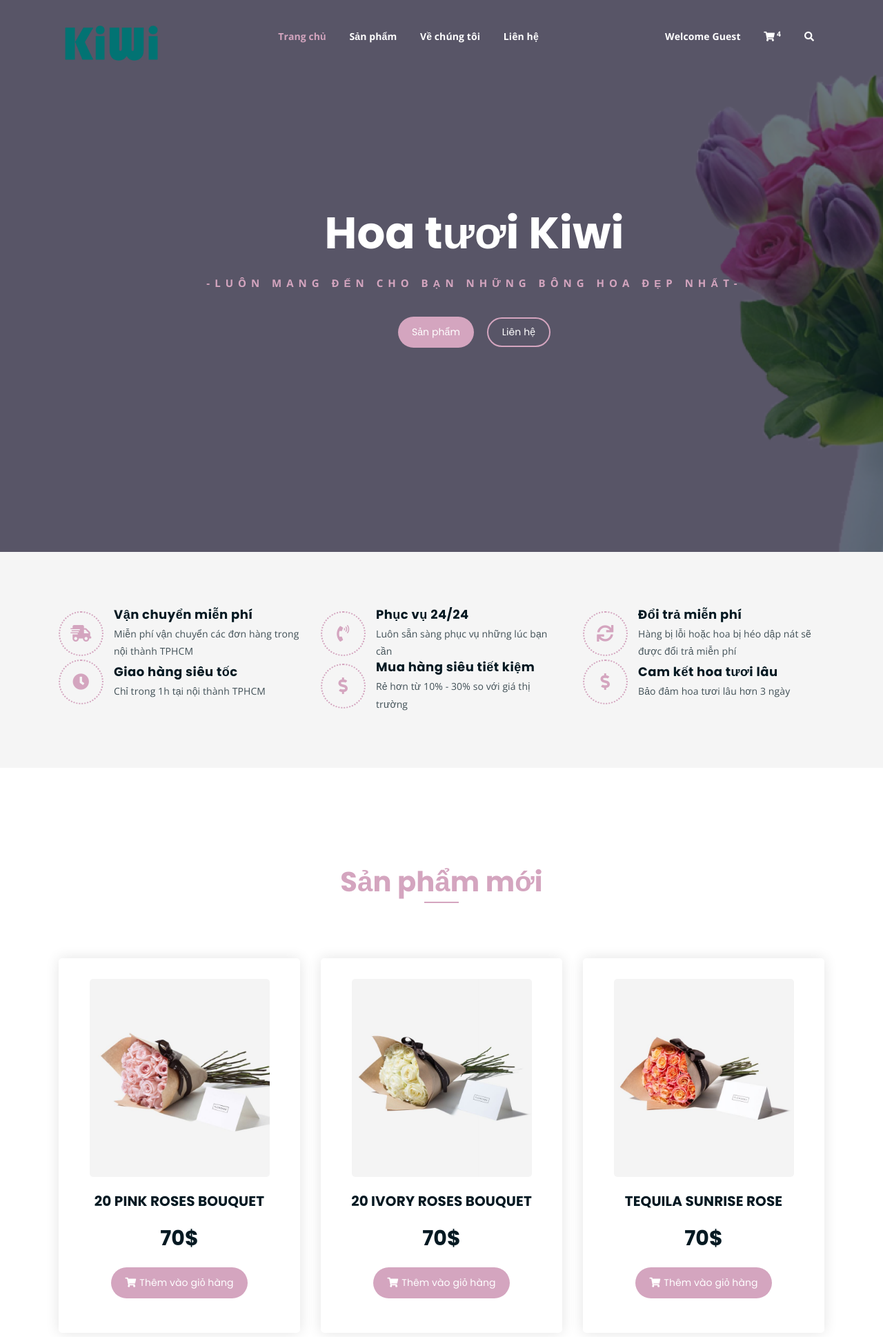
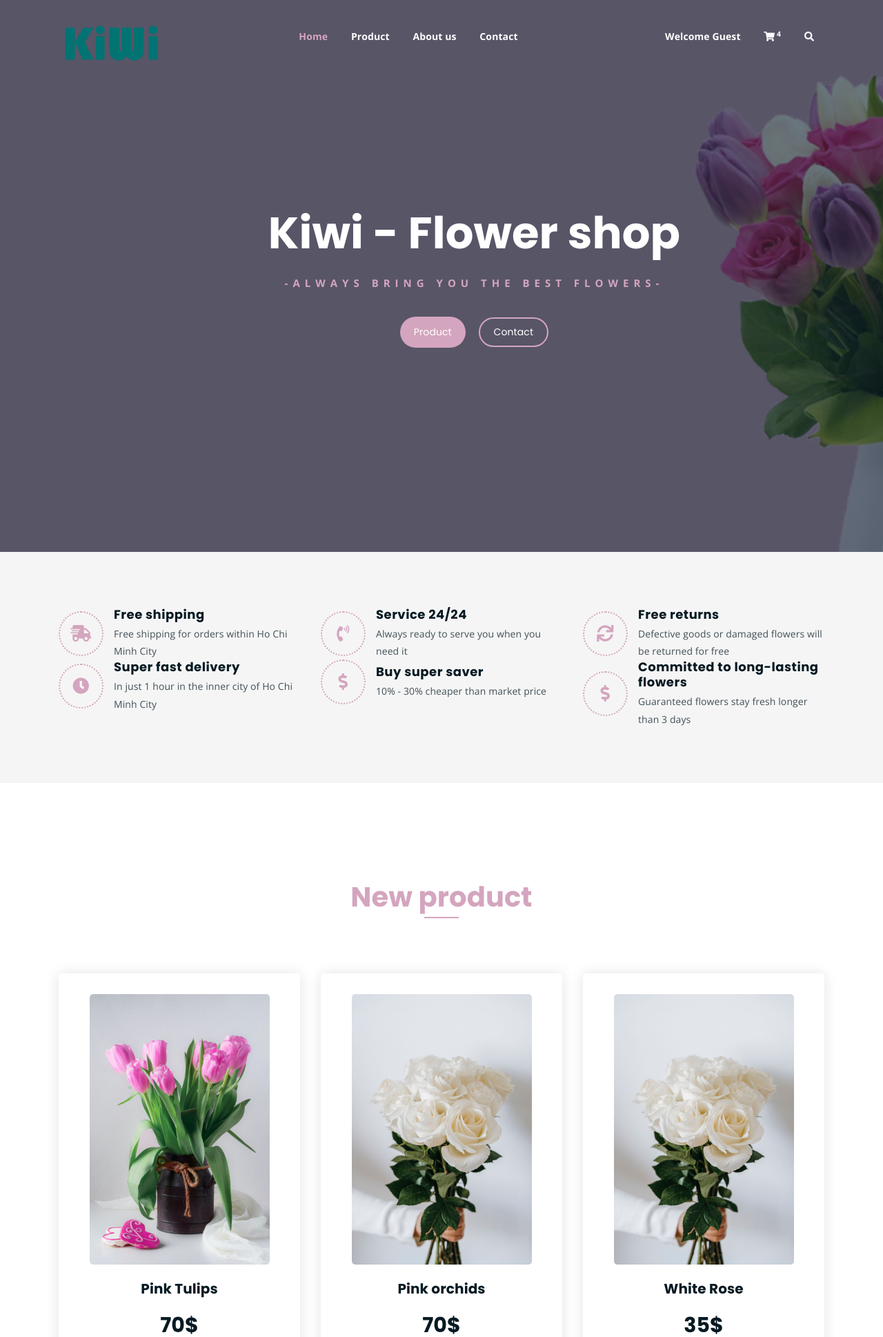
Before and after one commit to Sherlockian1212/kiwi-flowershop, a PHP site: page / in a window 1280 px wide. Shown: the top 1938 px of the page at 69% size. Run offline with PHP 8.4, Linux system fonts and the light colour scheme; data comes from the database, SQL or seed files in the repository.

Commit message:
update index.php

```diff
--- a/index.php
+++ b/index.php
@@ -69,18 +69,13 @@ session_start();
 					<!-- menu start -->
 					<nav class="main-menu">
 						<ul>
-							<li class="current-list-item"><a href="index.html">Trang chủ</a>
+							<li class="current-list-item"><a href="index.html">Home</a>
 							</li>
-							<li><a href="shop.php">Sản phẩm</a>
-								<ul class="sub-menu">
-									<li><a href="shop.php">Tất cả sản phẩm</a></li>
-									<li><a href="cart.php">Giỏ hàng</a></li>
-									<li><a href="user_area/checkout.php">Đặt hàng</a></li>
-								</ul>
+							<li><a href="shop.php">Product</a>
 							</li>
-							<li><a href="about.php">Về chúng tôi</a>
+							<li><a href="about.php">About us</a>
 							</li>
-							<li><a href="contact.php">Liên hệ</a></li>
+							<li><a href="contact.php">Contact</a></li>
 							<li>
 								<div class="header-icons">
 									<?php
@@ -143,9 +138,9 @@ session_start();
 				<span class="close-btn"><i class="fas fa-window-close"></i></span>
 				<div class="search-bar">
 					<div class="search-bar-tablecell">
-						<h3>Bạn muốn tìm gì?</h3>
-						<input type="text" placeholder="Từ khóa">
-						<button type="submit">Tìm kiếm<i class="fas fa-search"></i></button>
+						<h3>What do you want to search?</h3>
+						<input type="text" placeholder="Key">
+						<button type="submit">Search<i class="fas fa-search"></i></button>
 					</div>
 				</div>
 			</div>
@@ -161,11 +156,11 @@ session_start();
 			<div class="col-lg-9 offset-lg-2 text-center">
 				<div class="hero-text">
 					<div class="hero-text-tablecell">
-						<h1>Hoa tươi Kiwi</h1>
-						<p class="subtitle">-luôn mang đến cho bạn những bông hoa đẹp nhất-</p>
+						<h1>Kiwi - Flower shop</h1>
+						<p class="subtitle">-ALWAYS BRING YOU THE BEST FLOWERS-</p>
 						<div class="hero-btns">
-							<a href="shop.php" class="boxed-btn">Sản phẩm</a>
-							<a href="contact.php" class="bordered-btn">Liên hệ</a>
+							<a href="shop.php" class="boxed-btn">Product</a>
+							<a href="contact.php" class="bordered-btn">Contact</a>
 						</div>
 					</div>
 				</div>
@@ -186,8 +181,8 @@ session_start();
 						<i class="fas fa-shipping-fast"></i>
 					</div>
 					<div class="content">
-						<h3>Vận chuyển miễn phí</h3>
-						<p>Miễn phí vận chuyển các đơn hàng trong nội thành TPHCM</p>
+						<h3>Free shipping</h3>
+						<p>Free shipping for orders within Ho Chi Minh City</p>
 					</div>
 				</div>
 			</div>
@@ -197,8 +192,8 @@ session_start();
 						<i class="fas fa-phone-volume"></i>
 					</div>
 					<div class="content">
-						<h3>Phục vụ 24/24</h3>
-						<p>Luôn sẵn sàng phục vụ những lúc bạn cần</p>
+						<h3>Service 24/24</h3>
+						<p>Always ready to serve you when you need it</p>
 					</div>
 				</div>
 			</div>
@@ -208,8 +203,8 @@ session_start();
 						<i class="fas fa-sync"></i>
 					</div>
 					<div class="content">
-						<h3>Đổi trả miễn phí</h3>
-						<p>Hàng bị lỗi hoặc hoa bị héo dập nát sẽ được đổi trả miễn phí</p>
+						<h3>Free returns</h3>
+						<p>Defective goods or damaged flowers will be returned for free</p>
 					</div>
 				</div>
 			</div>
@@ -222,8 +217,8 @@ session_start();
 						<i class="fas fa-clock"></i>
 					</div>
 					<div class="content">
-						<h3>Giao hàng siêu tốc</h3>
-						<p>Chỉ trong 1h tại nội thành TPHCM</p>
+						<h3>Super fast delivery</h3>
+						<p>In just 1 hour in the inner city of Ho Chi Minh City</p>
 					</div>
 				</div>
 			</div>
@@ -233,8 +228,8 @@ session_start();
 						<i class="fas fa-dollar-sign"></i>
 					</div>
 					<div class="content">
-						<h3>Mua hàng siêu tiết kiệm</h3>
-						<p>Rẻ hơn từ 10% - 30% so với giá thị trường</p>
+						<h3>Buy super saver</h3>
+						<p>10% - 30% cheaper than market price</p>
 					</div>
 				</div>
 			</div>
@@ -244,8 +239,8 @@ session_start();
 						<i class="fas fa-dollar-sign"></i>
 					</div>
 					<div class="content">
-						<h3>Cam kết hoa tươi lâu</h3>
-						<p>Bảo đảm hoa tươi lâu hơn 3 ngày</p>
+						<h3>Committed to long-lasting flowers</h3>
+						<p>Guaranteed flowers stay fresh longer than 3 days</p>
 					</div>
 				</div>
 			</div>
@@ -260,33 +255,45 @@ session_start();
 		<div class="row">
 			<div class="col-lg-8 offset-lg-2 text-center">
 				<div class="section-title">
-					<h3><span class="orange-text">Sản phẩm mới</span></h3>
+					<h3><span class="orange-text">New product</span></h3>
 				</div>
 			</div>
 		</div>
 
 		<div class="row">
-            <?php
-                $select_new_product = "SELECT product_title, product_image FROM `products` ORDER BY RAND() LIMIT 3";
-                $result = mysqli_query($con, $select_new_product);
-
-                while($row_data = mysqli_fetch_assoc($result)){
-                    $title = $row_data['product_title'];
-                    $image = $row_data['product_image'];
-                    echo "<div class='col-lg-4 col-md-6 text-center'>
-				<div class='single-product-item'>
-					<div class='product-image'>
-						<a href='single-product.php'><img
-								src='$image' alt=''></a>
+			<div class="col-lg-4 col-md-6 text-center">
+				<div class="single-product-item">
+					<div class="product-image">
+						<a href="single-product.php"><img
+								src="assets/img/products/tulip_hong.jpg" alt=""></a>
 					</div>
-					<h3>$title</h3>
-					<p class='product-price'> 70$ </p>
-					<a href='cart.php' class='cart-btn'><i class='fas fa-shopping-cart'></i>Thêm
-						vào giỏ hàng</a>
+					<h3>Pink Tulips</h3>
+					<p class="product-price"> 70$ </p>
+					<a href="cart.php" class="cart-btn"><i class="fas fa-shopping-cart"></i>Add to cart</a>
 				</div>
-			</div>";
-                }
-            ?>
+			</div>
+			<div class="col-lg-4 col-md-6 text-center">
+				<div class="single-product-item">
+					<div class="product-image">
+						<a href="single-product.php"><img
+								src="assets/img/products/hoa_hong_trang.jpg" alt=""></a>
+					</div>
+					<h3>Pink orchids</h3>
+					<p class="product-price"> 70$ </p>
+					<a href="cart.php" class="cart-btn"><i class="fas fa-shopping-cart"></i>Add to card</a>
+				</div>
+			</div>
+			<div class="col-lg-4 col-md-6 offset-md-3 offset-lg-0 text-center">
+				<div class="single-product-item">
+					<div class="product-image">
+						<a href="single-product.php"><img
+								src="assets/img/products/hoa_hong_trang.jpg" alt=""></a>
+					</div>
+					<h3>White Rose</h3>
+					<p class="product-price"> 35$ </p>
+					<a href="cart.php" class="cart-btn"><i class="fas fa-shopping-cart"></i>Add to card</a>
+				</div>
+			</div>
 		</div>
 	</div>
 </div>
@@ -301,7 +308,7 @@ session_start();
 				<div class="image">
 					<div class="price-box">
 						<div class="inner-price">
-							<strong>GIẢM GIÁ 30% CHO ĐƠN TRÊN 500K</strong>
+							<strong>30% OFF ORDER OVER 500$</strong>
 						</div>
 					</div>
 					<img src="assets/img/phong_lan_1.jpg" alt="">
@@ -310,10 +317,10 @@ session_start();
 			<!--Content Column-->
 			<div class="content-column col-lg-6">
 				<h3><span class="orange-text">Best</span> seller</h3>
-				<div class="text">Với những đoá hoa to và màu sắc tinh tế, từ trắng tinh
-					khôi đến đỏ rực rỡ, dễ chăm sóc và có thể sống lâu dài.
-					Sự kết hợp giữa vẻ đẹp và tính thực tiễn, phong lan là sự lựa chọn hoàn
-					hảo để trang trí không gian sống và làm quà tặng cho người thân yêu
+				<div class="text">With big flowers and delicate colors, from pure white
+beautiful to bright red, easy to care for and can live a long time.
+A combination of beauty and practicality, orchid is the perfect choice
+Perfect to decorate your living space and as a gift for your loved ones
 				</div>
 				<!--Countdown Timer-->
 				<div class="time-counter"><div class="time-countdown clearfix"
@@ -322,31 +329,12 @@ session_start();
 							class="counter-column"><div class="inner"><span class="count">00</span>Hours</div></div>
 						<div class="counter-column"><div class="inner"><span class="count">00</span>Mins</div></div>
 						<div class="counter-column"><div class="inner"><span class="count">00</span>Secs</div></div></div></div>
-				<a href="cart.php" class="cart-btn mt-3"><i class="fas fa-shopping-cart"></i>Thêm
-					vào giỏ hàng</a>
+				<a href="cart.php" class="cart-btn mt-3"><i class="fas fa-shopping-cart"></i>Add to cart</a>
 			</div>
 		</div>
 	</div>
 </section>
 <!-- end cart banner section -->
-
-
-<!-- advertisement section -->
-<div class="abt-section mb-150">
-	<div class="container">
-		<div class="row">
-			<div class="col-lg-6 col-md-12">
-				<div class="abt-text">
-					<h2>Chúng tôi <span class="orange-text">có</span></h2>
-					<p>Những sản phẩm với tiêu chí chất lượng hàng đầu, luôn mang đến cho bạn
-						những bông hoa đẹp nhất</p>
-					<a href="shop.php" class="boxed-btn mt-4">Xem thêm</a>
-				</div>
-			</div>
-		</div>
-	</div>
-</div>
-<!-- end advertisement section -->
 
 <!-- testimonail-section -->
 <div class="testimonail-section mt-150 mb-150">
@@ -423,14 +411,14 @@ session_start();
 			<div class="col-lg-4 col-md-6">
 				<div class="footer-box about-widget">
 					<h2 class="widget-title">Kiwi</h2>
-					<p>Kiwi luôn dành cho bạn những bông hoa đẹp nhất</p>
+					<p>Kiwi always gives you the most beautiful flowers</p>
 				</div>
 			</div>
 			<div class="col-lg-4 col-md-6">
 				<div class="footer-box get-in-touch">
-					<h2 class="widget-title">Liên hệ</h2>
+					<h2 class="widget-title">Contact</h2>
 					<ul>
-						<li>Địa chỉ: 280 An Dương Vương, P.4, Q.5, TPHCM</li>
+						<li>Address: 280 An Duong Vuong, Ward 4, District 5, HCMC</li>
 						<li>Email: kiwishop@gmail.com</li>
 						<li>Hotline: 1900100C0</li>
 					</ul>
@@ -438,11 +426,11 @@ session_start();
 			</div>
 			<div class="col-lg-4 col-md-6">
 				<div class="footer-box pages">
-					<h2 class="widget-title">Hỗ trợ khách hàng</h2>
+					<h2 class="widget-title">Customer support</h2>
 					<ul>
-						<li>Câu hỏi thường gặp</li>
-						<li>Hướng dẫn đặt hàng</li>
-						<li>Hướng dẫn thanh toán</li>
+						<li>Frequently asked questions</li>
+						<li>Ordering guide</li>
+						<li>Payment Guide</li>
 					</ul>
 				</div>
 			</div>
```
Also changed, not shown: assets/js/jquery-1.11.3.min.js.
